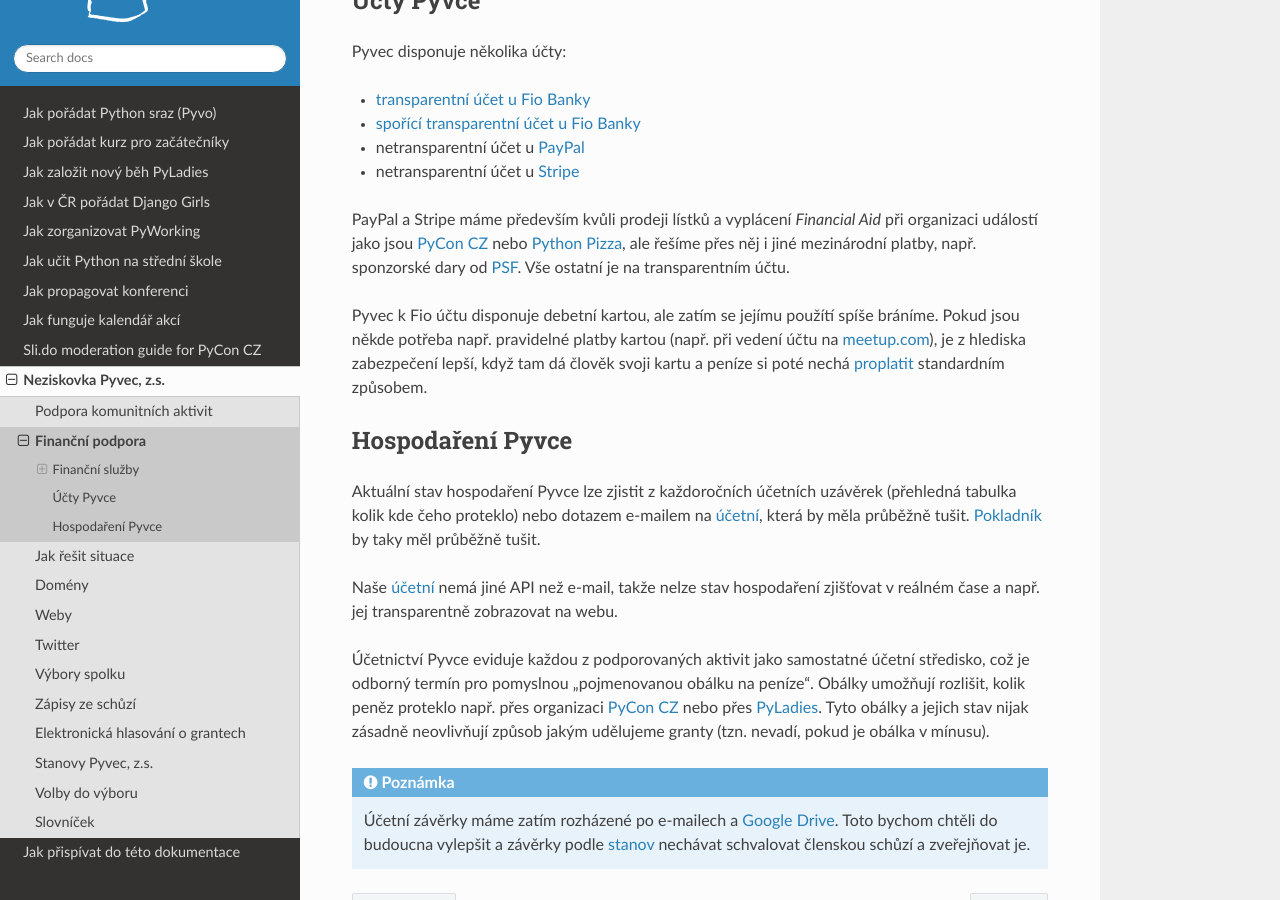
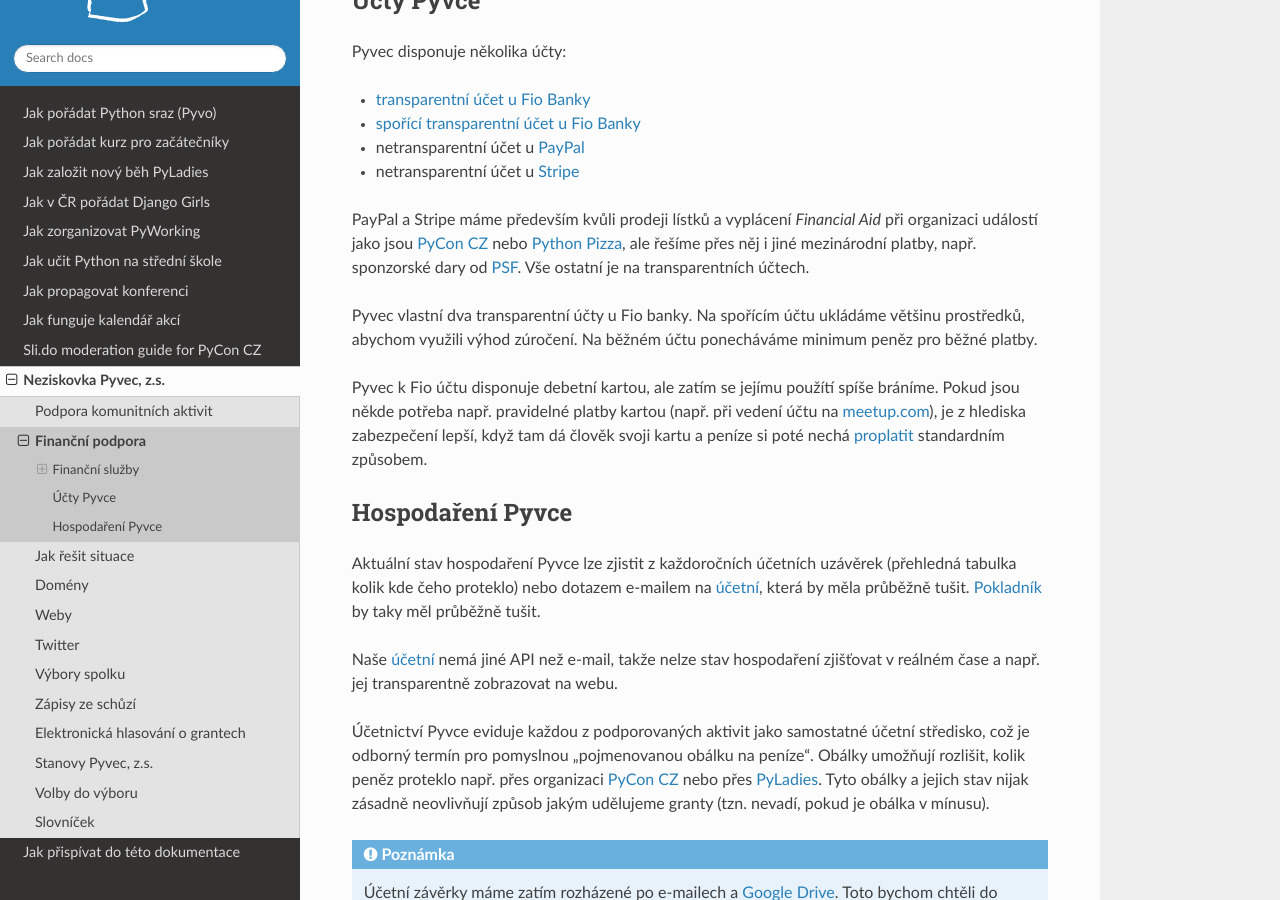
Before and after one commit to pyvec/docs.pyvec.org, a Sphinx documentation site: the page built from docs/operations/support-money.rst, in a window 1280 px wide and 900 px high, scrolled down 4269 px. Built offline with Sphinx 7.4.7 and the Read the Docs theme 3.1.0, drawn with Linux system fonts in a browser that asks for light colours; cross-references to code outside the pages are shown as plain code.

Commit message:
Describe how we use Fio bank accounts

```diff
--- a/docs/operations/support-money.rst
+++ b/docs/operations/support-money.rst
@@ -141,7 +141,10 @@
 - netransparentní účet u `PayPal <https://www.paypal.com>`_
 - netransparentní účet u `Stripe <https://stripe.com>`_
 
-PayPal a Stripe máme především kvůli prodeji lístků a vyplácení *Financial Aid* při organizaci událostí jako jsou `PyCon CZ <https://cz.pycon.org>`_ nebo `Python Pizza <https://brno.python.pizza/>`_, ale řešíme přes něj i jiné mezinárodní platby, např. sponzorské dary od `PSF <https://www.python.org/psf-landing/>`_. Vše ostatní je na transparentním účtu.
+PayPal a Stripe máme především kvůli prodeji lístků a vyplácení *Financial Aid* při organizaci událostí jako jsou `PyCon CZ <https://cz.pycon.org>`_ nebo `Python Pizza <https://brno.python.pizza/>`_, ale řešíme přes něj i jiné mezinárodní platby, např. sponzorské dary od `PSF <https://www.python.org/psf-landing/>`_. Vše ostatní je na transparentních účtech.
+
+Pyvec vlastní dva transparentní účty u Fio banky. Na spořícím účtu ukládáme většinu prostředků, abychom využili výhod zúročení.
+Na běžném účtu ponecháváme minimum peněz pro běžné platby.
 
 Pyvec k Fio účtu disponuje debetní kartou, ale zatím se jejímu použítí spíše bráníme. Pokud jsou někde potřeba např. pravidelné platby kartou (např. při vedení účtu na `meetup.com <https://www.meetup.com/>`_), je z hlediska zabezpečení lepší, když tam dá člověk svoji kartu a peníze si poté nechá :ref:`proplatit <jak-proplatit>` standardním způsobem.
 
```
